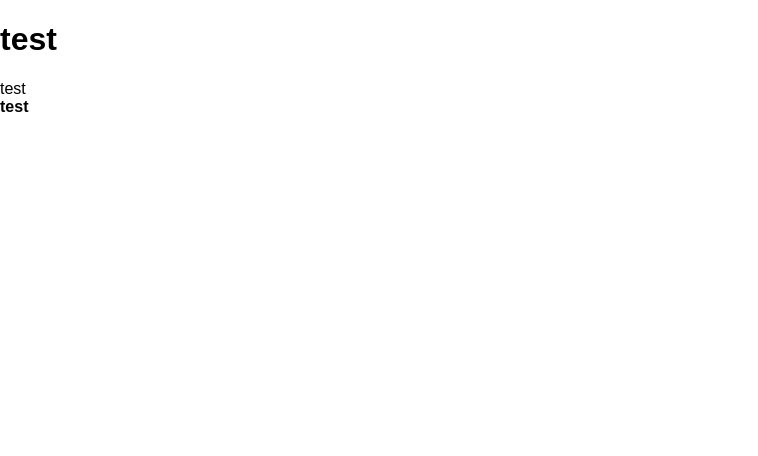
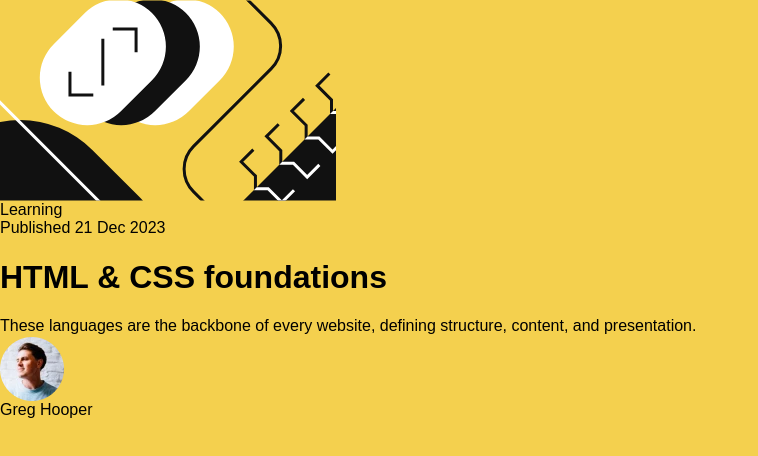
Before and after one commit to kherma/fe-mentor-2-blog-preview-card, a website: page src/index.html in a window 1280 px wide. Shown: the whole page, without its empty margins (0-758 px from the left). Drawn offline with nearby package versions, Linux system fonts and the light colour scheme; files that its build step writes are made by us from their sources; a web font is replaced by a local one.

Commit message:
feat: add html sructure of blog preview card component

```diff
--- a/src/index.html
+++ b/src/index.html
@@ -12,8 +12,35 @@
     />
   </head>
   <body>
-    <h1>test</h1>
-    <p class="normal">test</p>
-    <p class="bold">test</p>
+    <main class="container">
+      <div class="blog-card">
+        <div class="blog-card__img-container">
+          <img
+            src="./assets/images/illustration-article.svg"
+            alt="Abstract preview of a blog post"
+            class="blog-card__img"
+          />
+        </div>
+        <div class="blog-card__info">
+          <span class="blog-card__badge">Learning</span>
+          <p class="blog-card__timestamp">
+            Published <time datetime="2023-12-21">21 Dec 2023</time>
+          </p>
+          <h1 class="blog-card__title">HTML &amp; CSS foundations</h1>
+          <p class="blog-card__description">
+            These languages are the backbone of every website, defining
+            structure, content, and presentation.
+          </p>
+          <figure class="blog-card__author">
+            <img
+              src="./assets/images/image-avatar.webp"
+              alt="Picture of the author of the post"
+              class="blog-card__author-img"
+            />
+            <figcaption class="blog-card__author-name">Greg Hooper</figcaption>
+          </figure>
+        </div>
+      </div>
+    </main>
   </body>
 </html>
--- a/src/sass/base/_reset.scss
+++ b/src/sass/base/_reset.scss
@@ -1,3 +1,5 @@
+@use '../abstracts' as a;
+
 // Reset
 
 *,
@@ -9,6 +11,10 @@
 * {
   margin: 0;
   padding: 0;
+}
+
+body {
+  background-color: a.$yellow;
 }
 
 img {
```
